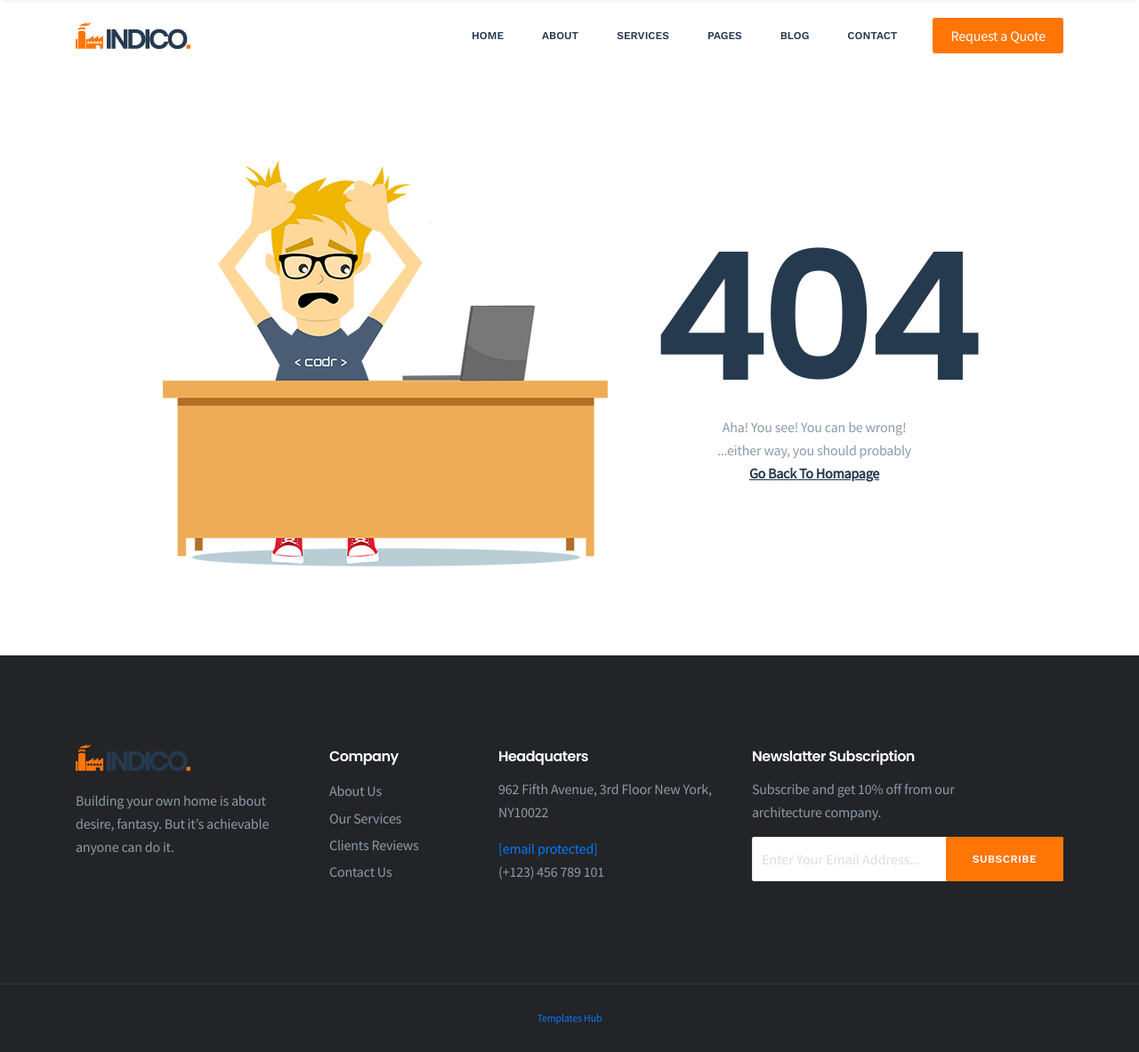
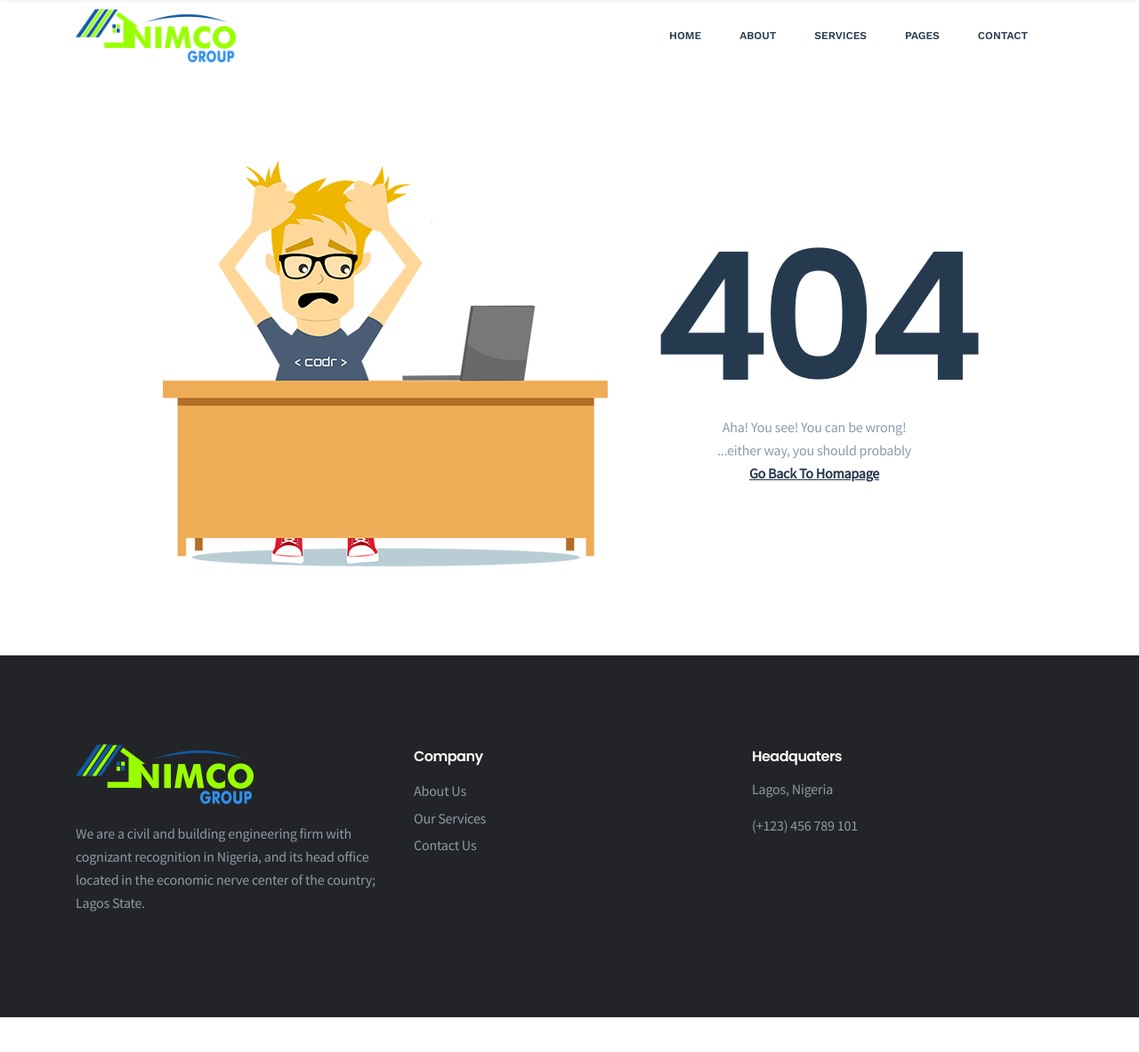
Before and after one commit to henry9162/nimco, a plain HTML site: page 404.html in a window 1280 px wide. Shown: the whole page at 89% size. After the commit the page ends 1144 px from the top, so only its background shows below. Drawn offline with nearby package versions, Linux system fonts and the light colour scheme.

Commit message:
Modified all pages

```diff
--- a/404.html
+++ b/404.html
@@ -2,15 +2,18 @@
 <!--[if lt IE 7]>      <html class="no-js lt-ie9 lt-ie8 lt-ie7" lang=""> <![endif]-->
 <!--[if IE 7]>         <html class="no-js lt-ie9 lt-ie8" lang=""> <![endif]-->
 <!--[if IE 8]>         <html class="no-js lt-ie9" lang=""> <![endif]-->
-<!--[if gt IE 8]><!--> <html class="no-js" lang="en"> <!--<![endif]-->
+<!--[if gt IE 8]><!-->
+<html class="no-js" lang="en">
+<!--<![endif]-->
 
 <!-- 404.html  29 Nov 2019 03:34:14 GMT -->
+
 <head>
     <meta charset="utf-8">
     <meta name="viewport" content="width=device-width, initial-scale=1">
     <meta name="description" content="Construction & Building HTML Template">
     <meta name="author" content="AlexaTheme">
-<title>Indico | Construction & Building HTML Template</title>
+    <title>Nimco Construction & Building HTML Template</title>
     <link rel="shortcut icon" type="image/x-icon" href="img/favicon.png">
 
     <link rel="stylesheet" href="css/fontawesome.min.css">
@@ -42,6 +45,7 @@
     <link rel="stylesheet" href="css/responsive.css">
     <script src="js/vendor/modernizr-2.8.3-respond-1.4.2.min.js"></script>
 </head>
+
 <body>
     <!--[if lt IE 8]>
             <p class="browserupgrade">You are using an <strong>outdated</strong> browser. Please <a href="http://browsehappy.com/">upgrade your browser</a> to improve your experience.</p>
@@ -54,49 +58,49 @@
             <div class="container">
                 <div class="primary-header-inner">
                     <div class="header-logo">
-<a href="#"><img src="img/logo-dark.png" alt="Indico"></a>
+                        <a href="#"><img src="img/nimcogroup-logo.png" alt="Indico"></a>
                     </div>
                     <div class="header-menu-wrap">
                         <ul class="dl-menu">
-<li><a href="#">Home</a>
-<ul>
+                            <li><a href="index.html">Home</a>
+                                <!-- <ul>
                                     <li><a href="index.html">Home Default</a></li>
                                     <li><a href="index-2.html">Home Modern</a></li>
-</ul>
+                                </ul> -->
                             </li>
-<li><a href="#">About</a>
-<ul>
+                            <li><a href="about-company.html">About</a>
+                                <!-- <ul>
                                     <li><a href="about-us.html">About Us</a></li>
                                     <li><a href="about-company.html">About Company</a></li>
-</ul>
+                                </ul> -->
                             </li>
-<li><a href="#">Services</a>
-<ul>
+                            <li><a href="services-1.html">Services</a>
+                                <!-- <ul>
                                     <li><a href="services-1.html">Services 01</a></li>
                                     <li><a href="services-2.html">Services 02</a></li>
-</ul>
+                                </ul> -->
                             </li>
                             <li><a href="#">Pages</a>
                                 <ul>
                                     <li><a href="projects.html">Our Projects</a></li>
- <li><a href="project-single.html">Project Single</a></li>
+                                    <!-- <li><a href="project-single.html">Project Single</a></li> -->
                                     <li><a href="team.html">Our Team</a></li>
-<li><a href="testimonial.html">Testimonial</a></li>
-<li><a href="404.html">404 Error</a></li>
+                                    <!-- <li><a href="testimonial.html">Testimonial</a></li>
+                                    <li><a href="404.html">404 Error</a></li> -->
                                 </ul>
                             </li>
-<li><a href="#">Blog</a>
+                            <!-- <li><a href="#">Blog</a>
                                 <ul>
                                     <li><a href="blog-grid.html">Blog Grid</a></li>
                                     <li><a href="blog-classic.html">Blog Classic</a></li>
                                     <li><a href="blog-single.html">Blog Single</a></li>
                                 </ul>
-</li>
+                            </li> -->
                             <li><a href="contact.html">Contact</a></li>
                         </ul>
                     </div>
                     <div class="header-right">
-<a class="menu-btn" href="#">Request a Quote</a>
+                        <!-- <a class="menu-btn" href="#">Request a Quote</a> -->
 
                         <div class="mobile-menu-icon">
                             <div class="burger-menu">
@@ -116,7 +120,8 @@
                 <img src="img/404.png" alt="img">
                 <div class="error-info">
                     <h2>404</h2>
-<P>Aha! You see! You can be wrong! <br>...either way, you should probably <br> <a href="#">Go Back To Homapage</a></P>
+                    <P>Aha! You see! You can be wrong! <br>...either way, you should probably <br> <a href="#">Go Back
+                            To Homapage</a></P>
                 </div>
             </div>
         </div>
@@ -124,60 +129,47 @@
     <section class="widget-section padding">
         <div class="container">
             <div class="row">
-<div class="col-lg-3 col-sm-6 sm-padding">
+                <div class="col-lg-4 col-sm-6 sm-padding">
                     <div class="widget-content">
-<a href="#"><img src="img/logo-dark.png" alt="brand"></a>
-<p>Building your own home is about desire, fantasy. But it’s achievable anyone can do it.</p>
-</div>
-</div>
-<div class="col-lg-2 col-sm-6 sm-padding">
-<div class="widget-content">
-<h4>Company</h4>
-<ul class="widget-links">
-<li><a href="#">About Us</a></li>
-<li><a href="#">Our Services</a></li>
-<li><a href="#">Clients Reviews</a></li>
-<li><a href="#">Contact Us</a></li>
-</ul>
-</div>
-</div>
-<div class="col-lg-3 col-sm-6 sm-padding">
-<div class="widget-content">
-<h4>Headquaters</h4>
-<p>962 Fifth Avenue, 3rd Floor New York, NY10022</p>
-<span><a href="http://html.dynamiclayers.net/cdn-cgi/l/email-protection" class="__cf_email__" data-cfemail="155d7079797a55716c7b74787c7679746c7067663b7b7061">[email&#160;protected]</a></span>
-<span>(+123) 456 789 101</span>
+                        <a href="#"><img src="img/nimcogroup-logo.png" alt="brand"></a>
+                        <p>
+                            We are a civil and building engineering firm with cognizant recognition in Nigeria,
+                            and its head office located in the economic nerve center of the country; Lagos State.
+                        </p>
                     </div>
                 </div>
                 <div class="col-lg-4 col-sm-6 sm-padding">
                     <div class="widget-content">
-<h4>Newslatter Subscription</h4>
-<p>Subscribe and get 10% off from our <br>architecture company.</p>
-<div class="subscribe-box clearfix">
-<div class="subscribe-form-wrap">
-<form action="#" class="subscribe-form">
-<input type="email" name="email" id="subs-email" class="form-input" placeholder="Enter Your Email Address...">
-<button type="submit" class="submit-btn">Subscribe</button>
-<div id="subscribe-result">
-<p class="subscription-success"></p>
- <p class="subscription-error"></p>
-</div>
-</form>
+                        <h4>Company</h4>
+                        <ul class="widget-links">
+                            <li><a href="about-company.html">About Us</a></li>
+                            <li><a href="services-1.html">Our Services</a></li>
+                            <!-- <li><a href="#">Clients Reviews</a></li> -->
+                            <li><a href="contact.html">Contact Us</a></li>
+                        </ul>
                     </div>
                 </div>
+                <div class="col-lg-4 col-sm-6 sm-padding">
+                    <div class="widget-content">
+                        <h4>Headquaters</h4>
+                        <p>Lagos, Nigeria</p>
+                        <span><a href="#"></a></span>
+                        <span>(+123) 456 789 101</span>
                     </div>
                 </div>
+
             </div>
         </div>
     </section>
-<footer class="footer-section align-center">
+    <!-- <footer class="footer-section align-center">
         <div class="container">
             <p><a href="templateshub.net">Templates Hub</a></p>
         </div>
-</footer>
+    </footer> -->
     <a data-scroll href="#header" id="scroll-to-top"><i class="arrow_carrot-up"></i></a>
 
-<script data-cfasync="false" src="../../cdn-cgi/scripts/5c5dd728/cloudflare-static/email-decode.min.js"></script><script src="js/vendor/jquery-1.12.4.min.js"></script>
+    <script data-cfasync="false" src="../../cdn-cgi/scripts/5c5dd728/cloudflare-static/email-decode.min.js"></script>
+    <script src="js/vendor/jquery-1.12.4.min.js"></script>
 
     <script src="js/vendor/bootstrap.min.js"></script>
 
@@ -205,4 +197,5 @@
 </body>
 
 <!-- 404.html  29 Nov 2019 03:34:18 GMT -->
+
 </html>
```
Also changed, not shown: about-us.html (+2 -2 lines), contact.html (+1 -1 lines), index.html (+3 -3 lines), projects.html (+3 -3 lines). Lines whose indentation alone changed are shown as unchanged.
